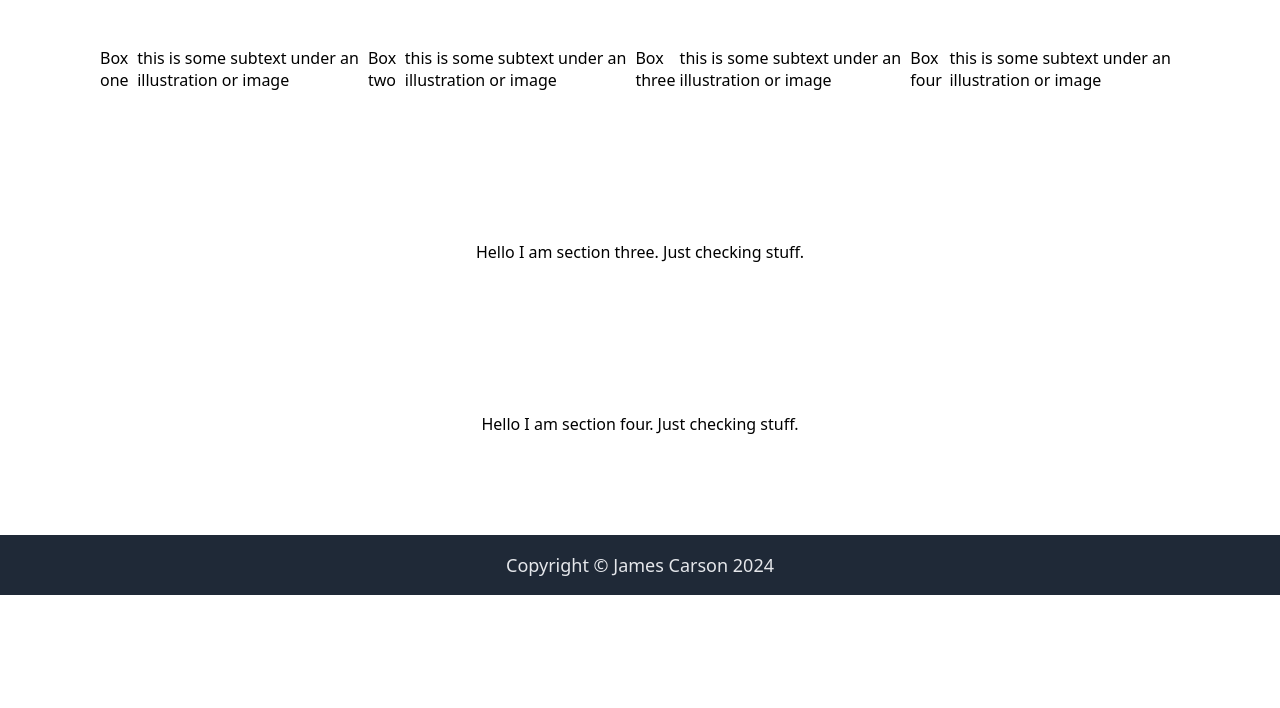
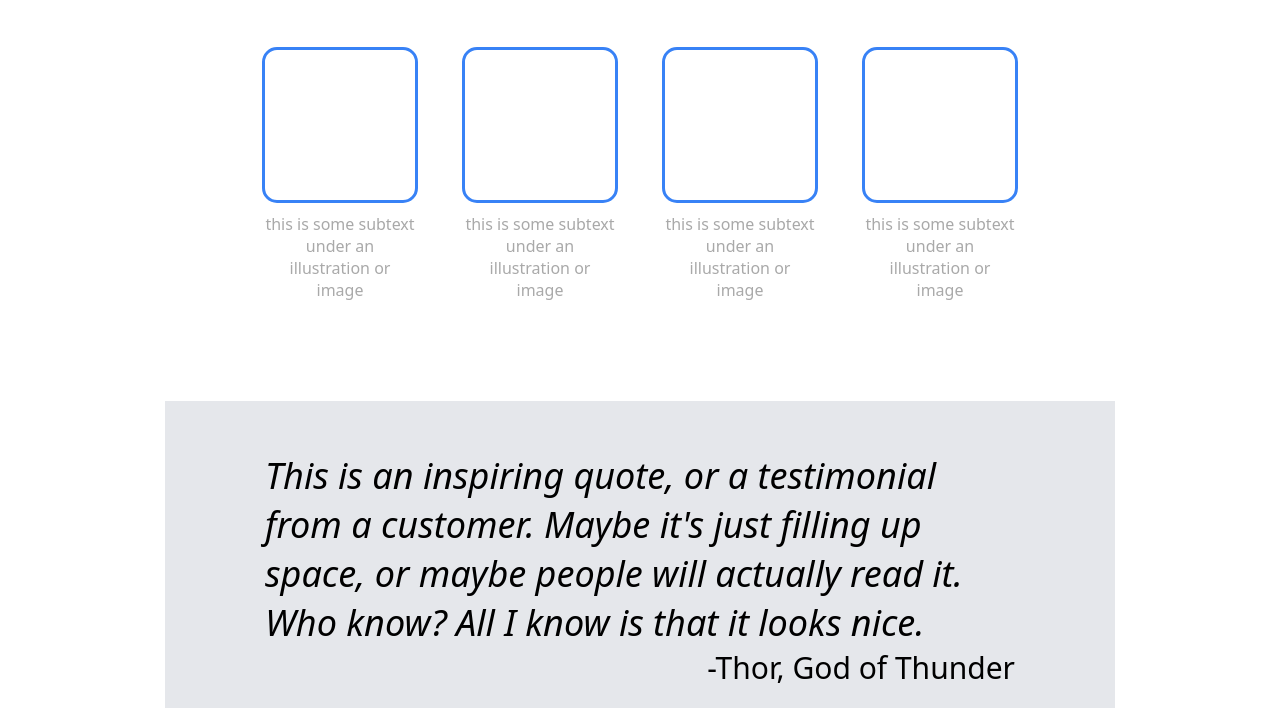
Before and after one commit to james-carson/odin-landing-page, a plain HTML site: page index.html in a window 1280 px wide. Shown: the part 632-1340 px from the top of the page. Before the commit the page ends 1227 px from the top, so only its background shows below. Drawn offline with Linux system fonts and the light colour scheme.

Commit message:
finish section three with issues
Can't work out how to get the background colour across page.

How is it different to header and one? Space around?

```diff
--- a/index.html
+++ b/index.html
@@ -52,22 +52,48 @@
         <div class="section_two">
 
             <div class="section_two_header">Some random information.</div>
+
             <div class="box_container">
-                <div class="box">Box one</div>
+
+                <div class="box_subcontainer">
+                    <div class="box box_one"></div>
                     this is some subtext under an illustration or image
-                <div class="box">Box two</div>
+                </div>
+
+
+                <div class="box_subcontainer">
+                    <div class="box box_two"></div>
                     this is some subtext under an illustration or image
-                <div class="box">Box three</div>
+                </div>
+
+
+                <div class="box_subcontainer">
+                    <div class="box box_three"></div>
                     this is some subtext under an illustration or image
-                <div class="box">Box four</div>
+                </div>
+
+
+                <div class="box_subcontainer">
+                    <div class="box box_three"></div>
                     this is some subtext under an illustration or image
+                </div>
+
             </div>
 
         </div>
 
         <div class="section_three">
 
-            Hello I am section three. Just checking stuff.
+            <div class="quote_container">
+                <div class="main_quote">
+                    This is an inspiring quote, or a testimonial from a customer. Maybe it's just filling up space, or maybe people will actually read it. Who know? All I know is that it looks nice.
+                </div>
+                <div class="quote_author">
+                    -Thor, God of Thunder
+                </div>
+
+
+            </div>
 
         </div>
 
--- a/styles.css
+++ b/styles.css
@@ -109,22 +109,60 @@ button{
 
 .box_container{
     display: flex;
+    justify-content: space-around;
+    gap: 50px;
+}
+
+.box_subcontainer{
+    display: flex;
+    flex-direction: column;
+    justify-content: center;
+    align-items: center;
+    text-align: center;
+    width: 150px;
+    gap: 10px;
+    color: darkgrey;
 }
 
 .box{
+    border: 3px solid;
+    border-color: #3882F6;
+    border-radius: 15px;
+    height: 150px;
+    width: 150px;
+}
 
-    display: flex;
-    flex-direction: column;
-    border: 10px;
-    border-color: #3882F6;
-    border-radius: 8px;
-}
+/* You are here. Struggling to get section three across page */
 
 .section_three{
     display: flex;
-    flex: 1;
-    flex-wrap: wrap;
+    flex: 1 1 auto;
+    justify-content: center;
+    align-items: center;
+    width: auto;
     padding: 50px 100px 100px 100px;
+    background-color: #E5E7EB;
+}
+
+.quote_container{
+    display: flex;
+    flex-direction: column;
+    /* flex-wrap: wrap; */
+    width: 750px;
+}
+
+.main_quote{
+    display: flex;
+    font-size: 36px;
+    font-style: italic;
+    font-weight: 200;
+}
+
+.quote_author{
+    display: flex;
+    font-size: 30px;
+    color: black;
+    justify-content: flex-end;
 }
 
 .section_four{
```
